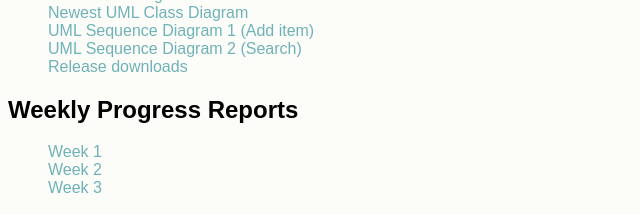
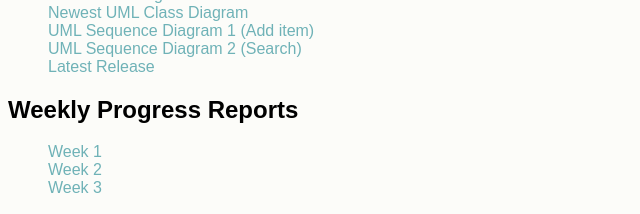
Before and after one commit to CSE403FindersKeepers/finders-keepers, a plain HTML site: page docs/index.html in a window 1280 px wide. Shown: the part 426-640 px from the top of the page, 0-640 px from the left. Drawn offline with Linux system fonts and the light colour scheme.

Commit message:
Changed download name

```diff
--- a/docs/index.html
+++ b/docs/index.html
@@ -29,7 +29,7 @@
 			<li><a href="NewestSDSClassDiagram.class.violet.html">Newest UML Class Diagram</a></li>
 			<li><a href="Add Item.seq.violet.html">UML Sequence Diagram 1 (Add item)</a></li>
 			<li><a href="searchDiagram.seq.violet.html">UML Sequence Diagram 2 (Search)</a></li>
-			<li><a href="https://github.com/CSE403FindersKeepers/finders-keepers/releases/latest">Release downloads</a></li>
+			<li><a href="https://github.com/CSE403FindersKeepers/finders-keepers/releases/latest">Latest Release</a></li>
 
 
 		</ul>
```
